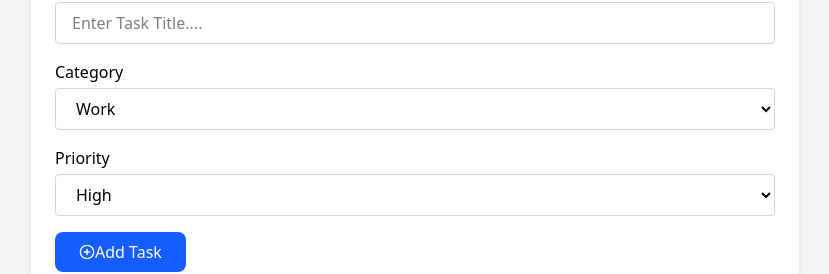
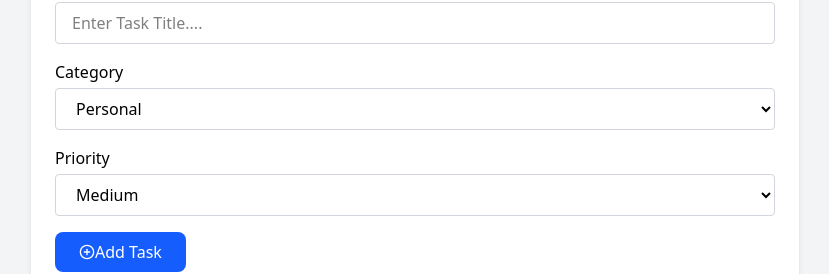
Before and after one commit to Sahil-Ishmam/Task-Manager-Project, a React (Vite) app: page / in a window 1280 px wide. Shown: the part 190-464 px from the top of the page, without its empty margins (225-1054 px from the left). Built offline with nearby package versions, Linux system fonts and the light colour scheme.

Commit message:
category and priority problem resolved

```diff
--- a/src/components/TaskForm.jsx
+++ b/src/components/TaskForm.jsx
@@ -1,7 +1,7 @@
 import { PlusCircle } from "lucide-react";
 import React, { useState } from "react";
 
-function TaskForm() {
+function TaskForm({ handleTask }) {
   const [title, setTitle] = useState("");
   const [category, setCategory] = useState("personal");
   const [priority, setPriority] = useState("medium");
@@ -23,7 +23,9 @@ function TaskForm() {
       completed: false,
       createdAt: new Date().toISOString(),
     };
-    console.log(newTask);
+
+    handleTask(newTask);
+
     setTitle("");
     setCategory("personal");
     setPriority("medium");
@@ -59,6 +61,8 @@ function TaskForm() {
             name="category"
             id="category"
             className="w-full px-4 py-2 border border-gray-300 rounded"
+            value={category}
+            onChange={(e) => setCategory(e.target.value)}
           >
             <option value="work">Work</option>
             <option value="personal">Personal</option>
@@ -74,6 +78,8 @@ function TaskForm() {
             name="priority"
             id="priority"
             className="w-full px-4 py-2 border border-gray-300 rounded"
+            value={priority}
+            onChange={(e) => setPriority(e.target.value)}
           >
             <option value="high">High</option>
             <option value="medium">Medium</option>
```
